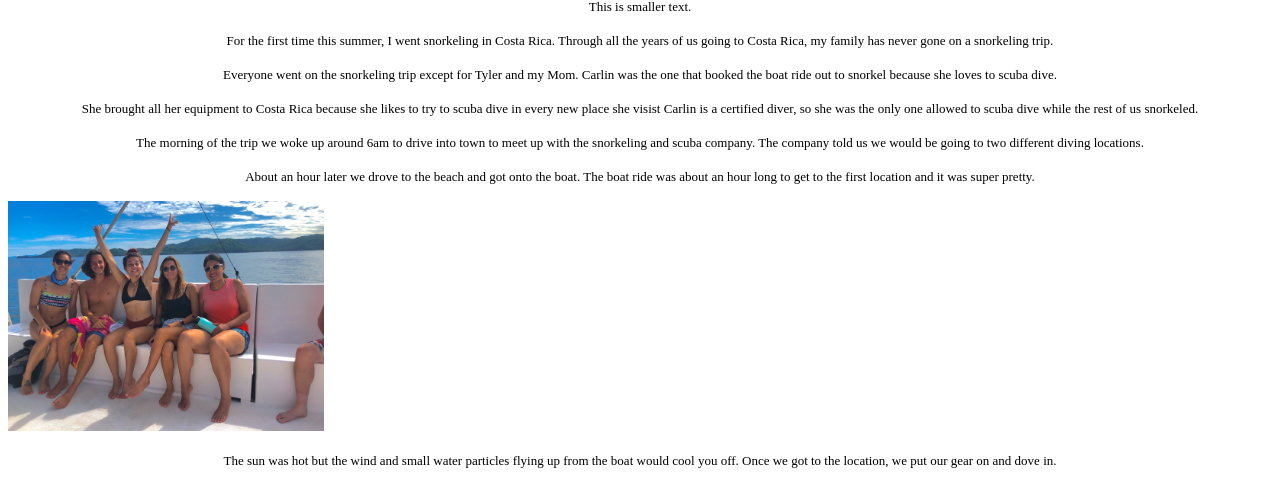
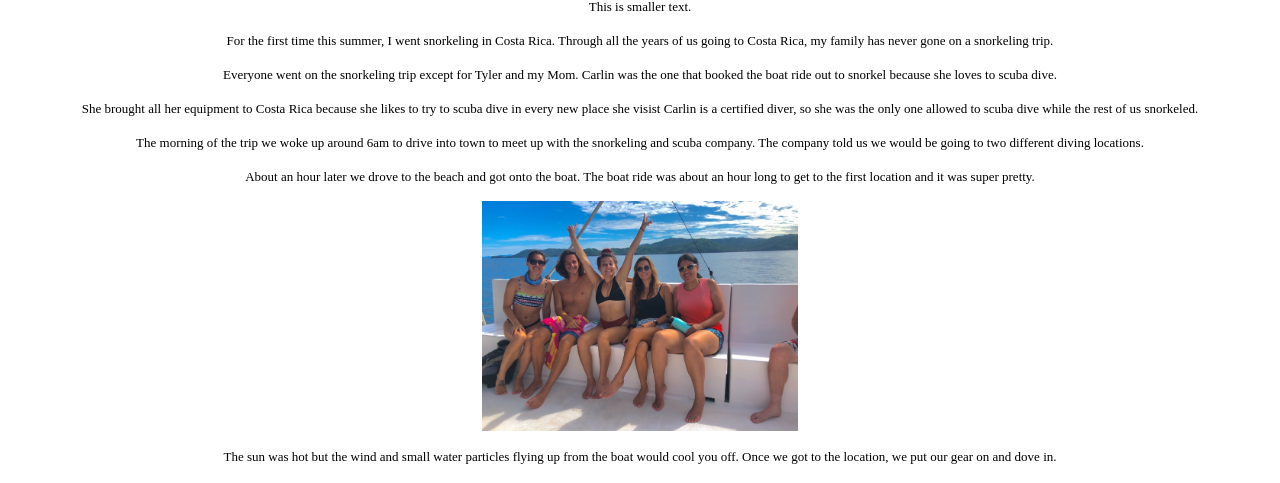
Before and after one commit to thayden1155/thayden1155.github.io, a PHP site: page /2ndpage.html in a window 1280 px wide. Shown: the part 128-611 px from the top of the page. Run offline with PHP 8.4, Linux system fonts and the light colour scheme.

Commit message:
Update styles.css

```diff
--- a/styles.css
+++ b/styles.css
@@ -56,5 +56,9 @@ img.two {
 }
 
 .imagecenter {
-	text-aling:center;
+	display: block;
+  margin-left: auto;
+  margin-right: auto;
+  width: 50%;
+
 }
```
